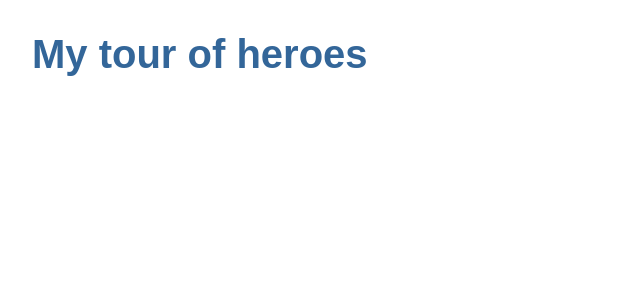
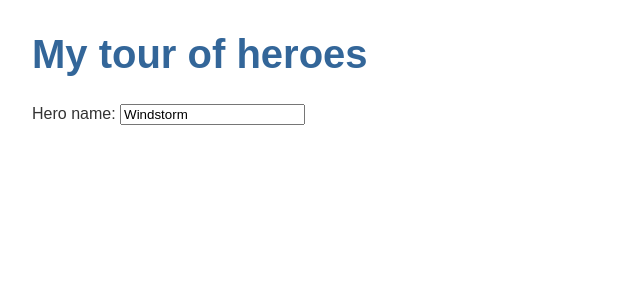
Before and after one commit to Alexander-Sailer/ANG_TOH, an Angular app: page /heroes in a window 1280 px wide. Shown: the top 300 px of the page, without its empty margins (0-640 px from the left). Built offline with nearby package versions, Linux system fonts and the light colour scheme.

Commit message:
TOH1 ohne pipe "uppercase"

```diff
--- a/src/app/app.component.html
+++ b/src/app/app.component.html
@@ -1 +1,2 @@
 <h1>{{title}}</h1>
+<app-heroes></app-heroes>
--- /dev/null
+++ b/src/app/hero.ts
@@ -0,0 +1,4 @@
+export interface Hero {
+    id: number;
+    name: string;
+  }
--- /dev/null
+++ b/src/app/heroes/heroes.component.html
@@ -0,0 +1,18 @@
+<!-- Default text -->
+<!--
+<h2>{{hero.id}}: {{hero.name}}</h2>
+-->
+
+<!-- Formated text with hero and its details -->
+<!--
+<h2>{{hero.name}} details</h2>
+<div><span>id: </span>{{hero.id}}</div>
+<div><span>name: </span>{{hero.name}}</div>
+-->
+
+<!-- hero editor -->
+
+<div>
+    <label for="name">Hero name: </label>
+    <input id="name" [(ngModel)]="hero.name" placeholder="name">
+</div>
--- /dev/null
+++ b/src/app/heroes/heroes.component.ts
@@ -0,0 +1,25 @@
+import { Component, OnInit } from '@angular/core';
+import { Hero } from '../hero';
+
+@Component({
+  selector: 'app-heroes',
+  templateUrl: './heroes.component.html',
+  styleUrls: ['./heroes.component.css']
+})
+export class HeroesComponent implements OnInit {
+  // hero = 'Windstorm';
+  // console.log('fill hero interface object');
+  hero: Hero = {
+    id: 1,
+    name: 'Windstorm'
+  };
+
+
+  constructor() {
+    console.log('constructor()');
+  }
+
+  ngOnInit(): void {
+    console.log('ngOnInit()');
+  }
+}
```
Also changed, not shown: src/app/app.module.ts (+6 -3 lines), _Work/_Progress_TOH_tutorial.txt, src/app/heroes/heroes.component.css (added), 2 other files (tests, documents, lock files or other folders).
